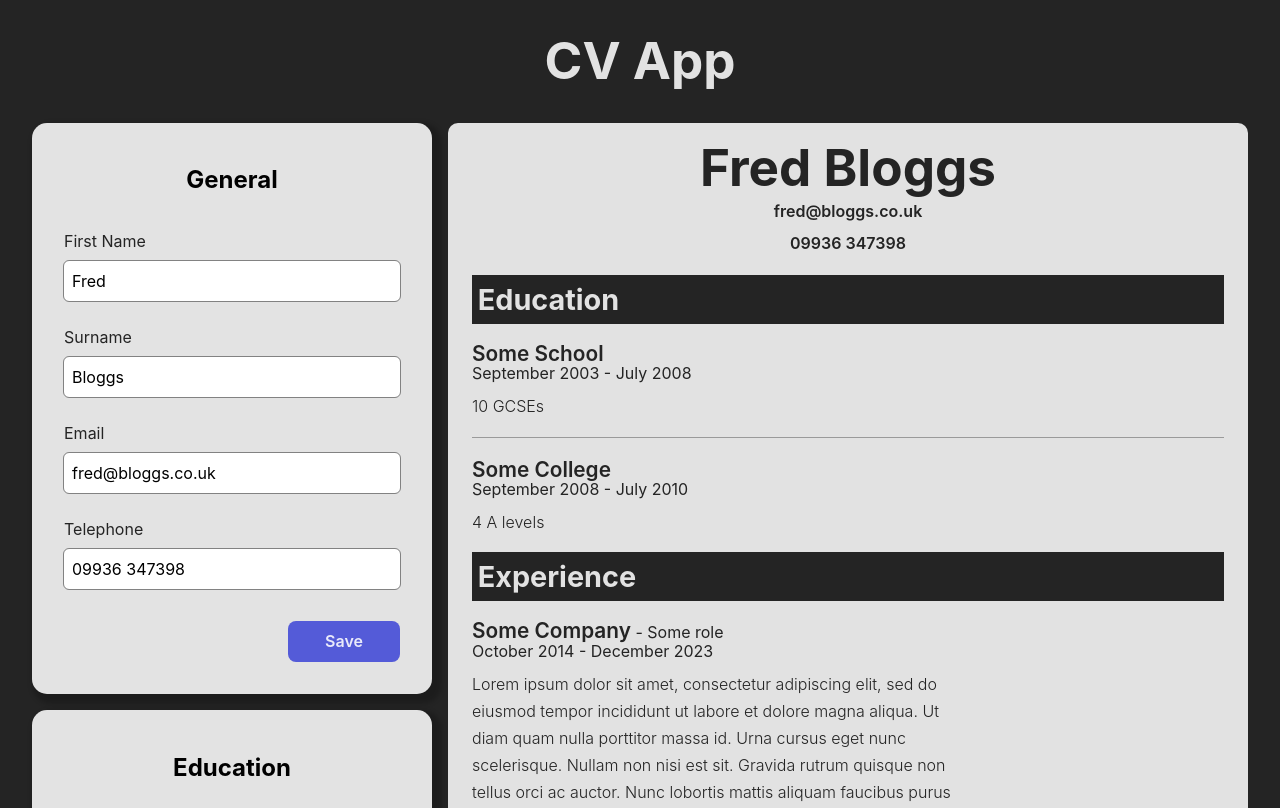
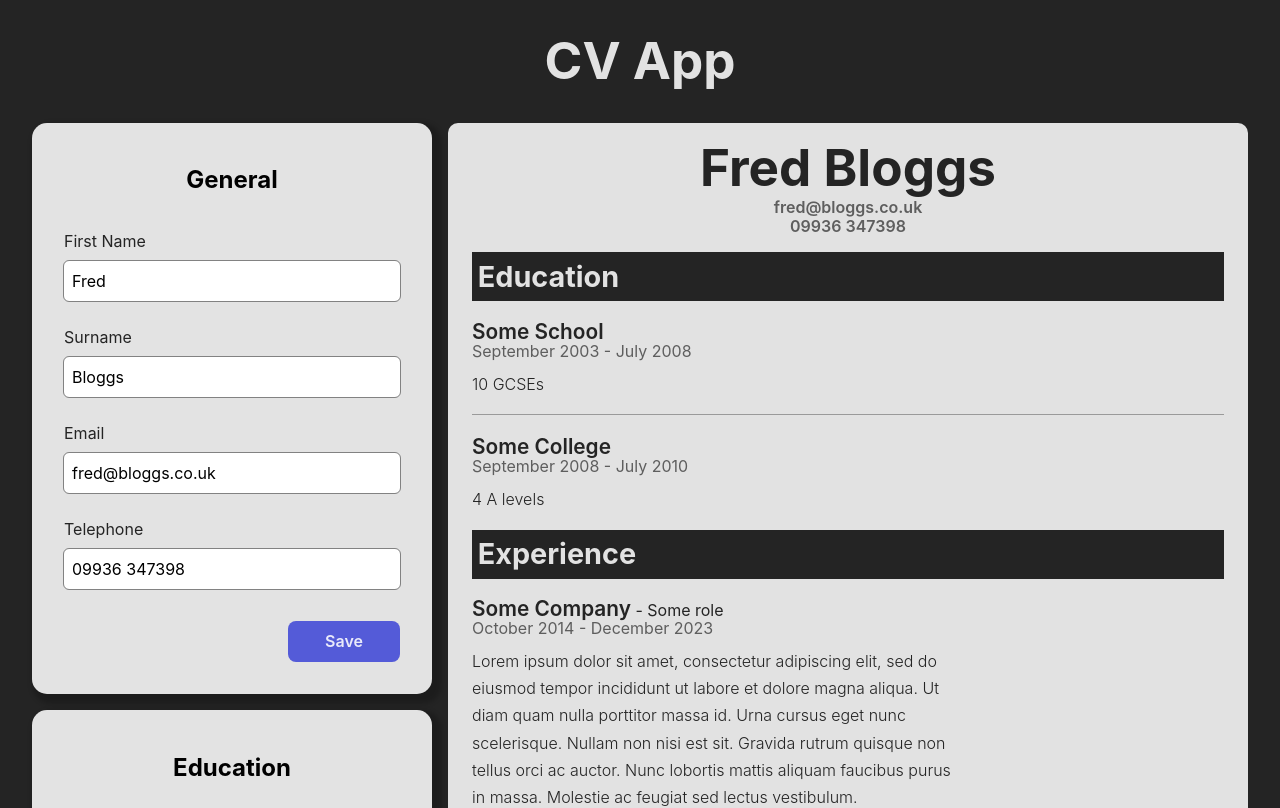
Before and after one commit to rubicon2/odin-cv-app, a React (Vite) app: page / in a window 1280 px wide. Shown: the top 808 px of the page. Built offline with nearby package versions, Linux system fonts and the light colour scheme.

Commit message:
Improve styling of cv preview general section

```diff
--- a/src/components/CvPreview/index.css
+++ b/src/components/CvPreview/index.css
@@ -23,6 +23,7 @@
 
 .cv-preview-dates {
   line-height: 0.5;
+  color: var(--subtext-color);
 }
 
 .cv-preview-section-heading {
--- a/src/components/GeneralPreview/index.css
+++ b/src/components/GeneralPreview/index.css
@@ -1,12 +1,13 @@
 .cv-general-preview {
   text-align: center;
-  line-height: 2;
+  line-height: 1.2;
 }
 
 .cv-general-preview-name {
-  margin: 0;
+  margin-bottom: 0.2rem;
 }
 
 .cv-general-preview-text {
   font-weight: 600;
+  color: var(--subtext-color);
 }
--- a/src/index.css
+++ b/src/index.css
@@ -9,7 +9,9 @@
   --dark-accent-color: #4147bd;
   --light-danger-color: rgb(218, 47, 84);
   --dark-danger-color: #973449;
+
   --divider-color: rgba(0, 0, 0, 0.322);
+  --subtext-color: #5e5e5e;
 
   color-scheme: light dark;
   color: var(--light-color);
```
